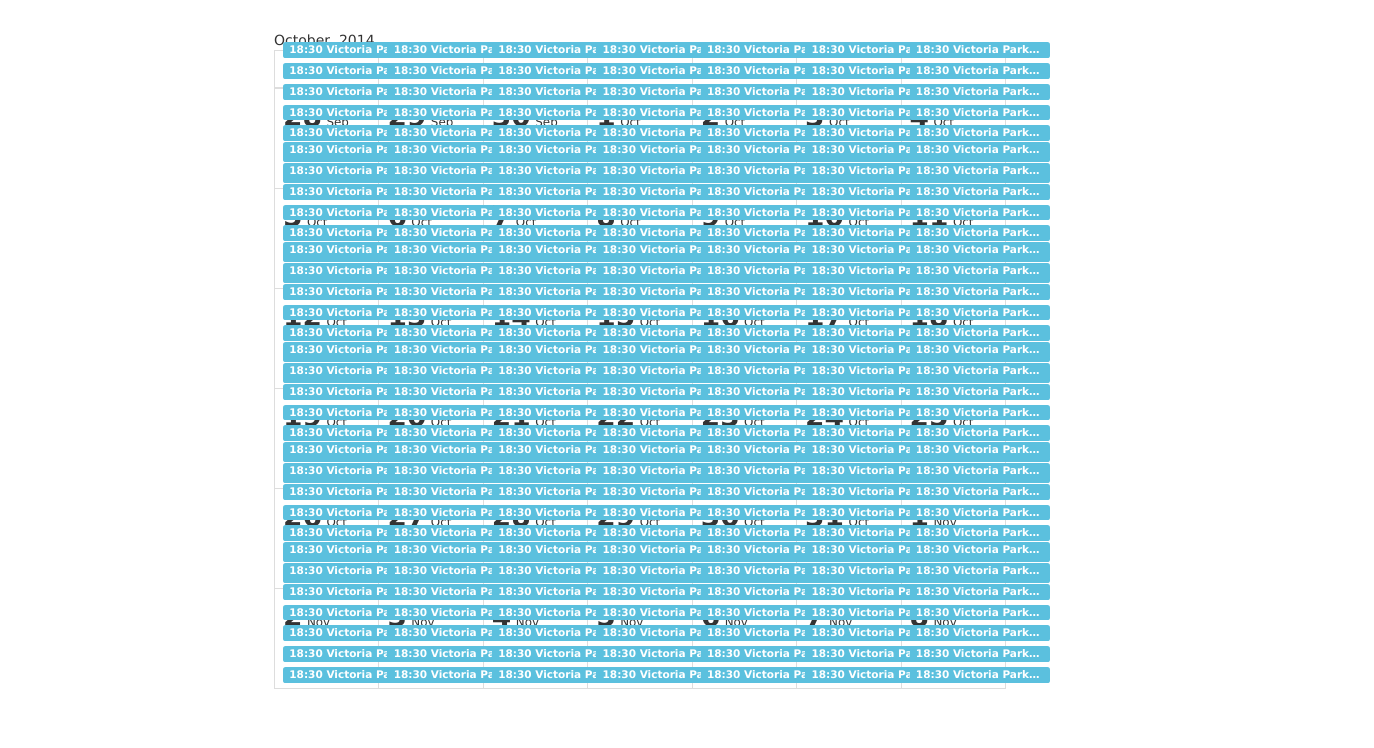
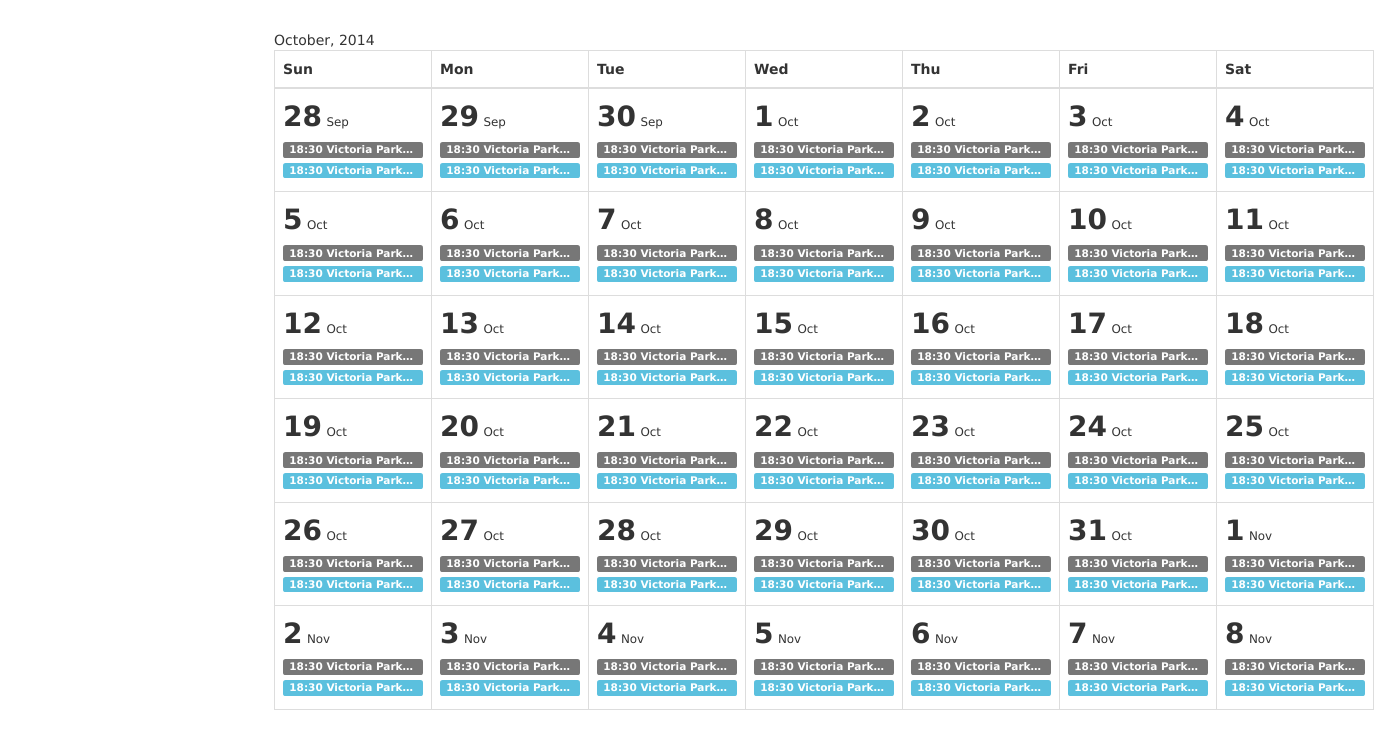
Before and after one commit to Harshitha-G/Angular.UnitTestDemo, a website: page canlendar.html in a window 1280 px wide. Shown: the whole page, 1374 px wide, since content can reach past the window. Drawn offline with Linux system fonts and the light colour scheme.

Commit message:
Fixing travis phantom issue

```diff
--- a/canlendar.html
+++ b/canlendar.html
@@ -24,18 +24,13 @@
             </thead>
             <tbody>
             <tr ng-repeat="week in getCalendarDates(2014,10)">
-                <td ng-repeat="date in week" style="position: relative;">
+                <td ng-repeat="date in week">
                     <div>
                     <span style="font-size: 200%;font-weight: bold;">{{date | date:'d'}}</span>
                     <small>{{date | date:'MMM'}}</small>
                     </div>
-                    <div style="position: absolute;bottom: 0;">
-                        <a href="#" class="label label-info calendar-event">18:30 Victoria Park Toast</a>
-                        <a href="#" class="label label-info calendar-event">18:30 Victoria Park Toast</a>
-                        <a href="#" class="label label-info calendar-event">18:30 Victoria Park Toast</a>
-                        <a href="#" class="label label-info calendar-event">18:30 Victoria Park Toast</a>
-                        <a href="#" class="label label-info calendar-event">18:30 Victoria Park Toast</a>
-                        <a href="#" class="label label-info calendar-event">18:30 Victoria Park Toast</a>
+                    <div style="margin-top: 5px;">
+                        <a href="#" class="label label-default calendar-event">18:30 Victoria Park Toast</a>
                         <a href="#" class="label label-info calendar-event">18:30 Victoria Park Toast</a>
                     </div>
                 </td>
--- a/package.json
+++ b/package.json
@@ -4,11 +4,9 @@
     "author": "Stephen Zeng <zeng.stephen@gmail.com>",
     "license": "MIT",
     "devDependencies": {
-        "karma": "*",
-        "karma-chrome-launcher": "*",
+        "karma": "~0.9",
+        "karma-jasmine": "*",
         "karma-cli": "0.0.4",
-        "karma-firefox-launcher": "*",
-        "karma-jasmine": "*",
         "karma-phantomjs-launcher": "*"
     },
     "repository": "https://github.com/stephenzeng/Angular.UnitTestDemo.git",
```
